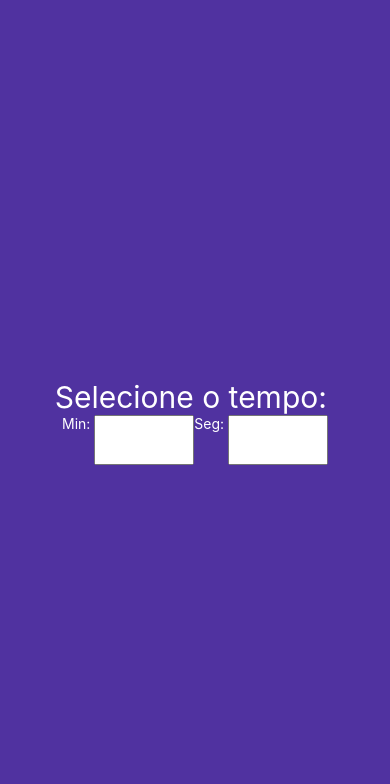
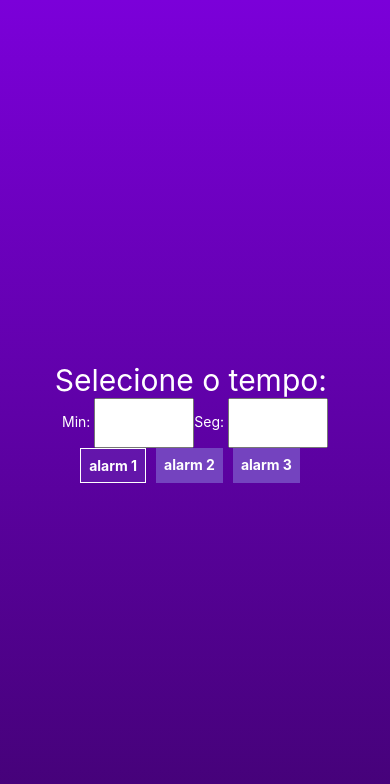
Before and after one commit to DiegoSousaSilva/App-Timer, a React Native app: screen / in a window 390 px wide. Shown: the top 784 px of the page. Built offline with nearby package versions, Linux system fonts and the light colour scheme.

Commit message:
instalando expo-linear-gradient

```diff
--- a/App.js
+++ b/App.js
@@ -1,6 +1,8 @@
 import { StatusBar } from 'expo-status-bar';
 import React, {useState} from 'react';
-import { StyleSheet, Text, View , Picker} from 'react-native';
+import { StyleSheet, Text, View , Picker, TouchableOpacity} from 'react-native';
+import {LinearGradient} from 'expo-linear-gradient';
+
 
 export default function App() {
 
@@ -10,15 +12,24 @@ export default function App() {
 
   const [alarmSound, setAlarmSound] = useState([
     {
+      id: 1,
       selected: true,
       sound: 'alarm 1',
       file: 'alarm 1.mp3',
     },
 
     {
+      id: 2,
       selected: false,
       sound: 'alarm 2',
       file: 'alarm 2.mp3',
+    },
+
+    {
+      id: 3,
+      selected: false,
+      sound: 'alarm 3',
+      file: 'alarm 3.mp3',
     }
   ]);
 
@@ -27,15 +38,42 @@ export default function App() {
     numbers.push(i);
   }
 
+  function setAlarm(id){
+    let alarmsTmp = alarmSound.map((val)=>{
+    if(id!= val.id){
+     val.selected = false;
+    }
+     else{
+       val.selected = true;
+       return val;
+     }
+     return val;
+    })
+    setAlarmSound(alarmsTmp);
+  }
+
   return (
     <View style={styles.container}>
+      <LinearGradient
+        colors={[
+          'rgba(123, 0, 217,1)', 'rgba(66, 2, 115,1)'
+        ]}
+        style={{
+          position:'absolute',
+          left:0,
+          right:0,
+          top:0,
+          height:'100%',
+        }}
+      />
+
       <Text style={styles.text}>Selecione o tempo: </Text>
 
 
       <View style={{flexDirection:'row',}}>
-        <Text style={{color:'#fff'}}>Min: </Text>
+        <Text style={{color:'#fff', paddingTop:15}}>Min: </Text>
         <Picker
-          style={{height:50, width:100, color:'#fff'}}
+          style={{height:50, width:100, color:'#fff',}}
           selectedValue={minutes}
           onValueChange={(itemValue, itemIndex)=> setMinutes(itemValue)}
         >
@@ -47,7 +85,7 @@ export default function App() {
 
           }
         </Picker>
-        <Text style={{color:'#fff'}}>Seg: </Text>
+        <Text style={{color:'#fff', paddingTop:15}}>Seg: </Text>
         <Picker
           selectedValue={seconds}
           onValueChange={(itemValue, itemIndex)=> setSeconds(itemValue)}
@@ -61,6 +99,33 @@ export default function App() {
           }
         </Picker>
       </View>
+
+      <View style={{flexDirection:'row'}}>
+        {
+          alarmSound.map(function(val){
+            if(val.selected){
+            return (
+              <TouchableOpacity
+                style={styles.btnAlarmSelected}
+                onPress={()=>setAlarm(val.id)}
+              >
+                <Text style={{color:'#fff', fontWeight:'bold'}}>{val.sound}</Text>
+              </TouchableOpacity>
+            );
+          }else{
+            return (
+              <TouchableOpacity
+                style={styles.btnAlarm}
+                onPress={()=>setAlarm(val.id)}
+              >
+                <Text style={{color:'#fff', fontWeight:'bold'}}>{val.sound}</Text>
+              </TouchableOpacity>
+            );
+          }
+          })
+
+        }
+      </View>
       <StatusBar style="auto" />
     </View>
   );
@@ -69,7 +134,7 @@ export default function App() {
 const styles = StyleSheet.create({
   container: {
     flex: 1,
-    backgroundColor: 'rgb(80, 50, 160)',
+  //  backgroundColor: 'rgb(80, 50, 160)',
     alignItems: 'center',
     justifyContent: 'center',
   },
@@ -78,4 +143,18 @@ const styles = StyleSheet.create({
     color: '#fff',
     fontSize:30,
   },
+
+  btnAlarm:{
+    padding:8,
+    backgroundColor: 'rgb(116,67,191)',
+    marginRight:10
+  },
+
+  btnAlarmSelected:{
+    padding:8,
+    backgroundColor: 'rgba(116,67,191,0.3)',
+    marginRight:10,
+    borderColor:'#fff',
+    borderWidth:1,
+  },
 });
--- a/package.json
+++ b/package.json
@@ -9,6 +9,7 @@
   },
   "dependencies": {
     "expo": "~38.0.8",
+    "expo-linear-gradient": "~8.2.1",
     "expo-status-bar": "^1.0.2",
     "react": "~16.11.0",
     "react-dom": "~16.11.0",
```
